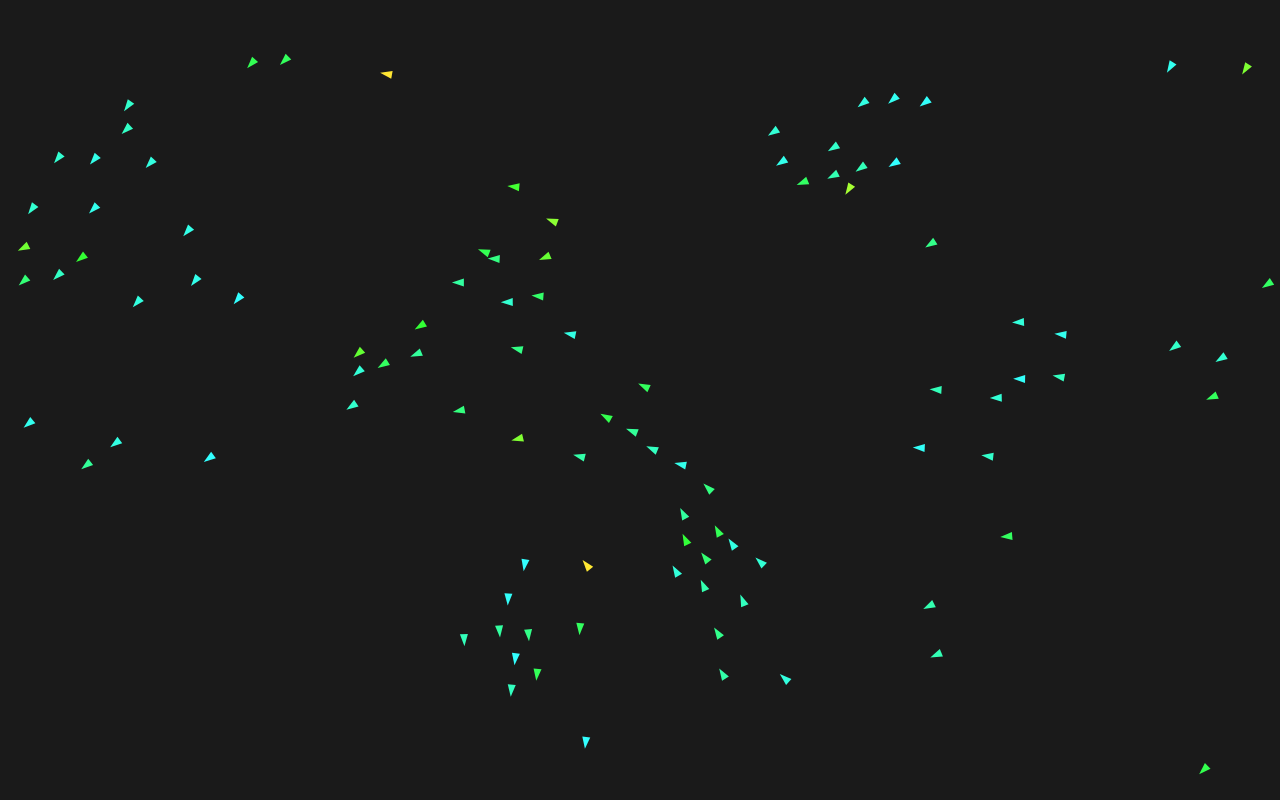
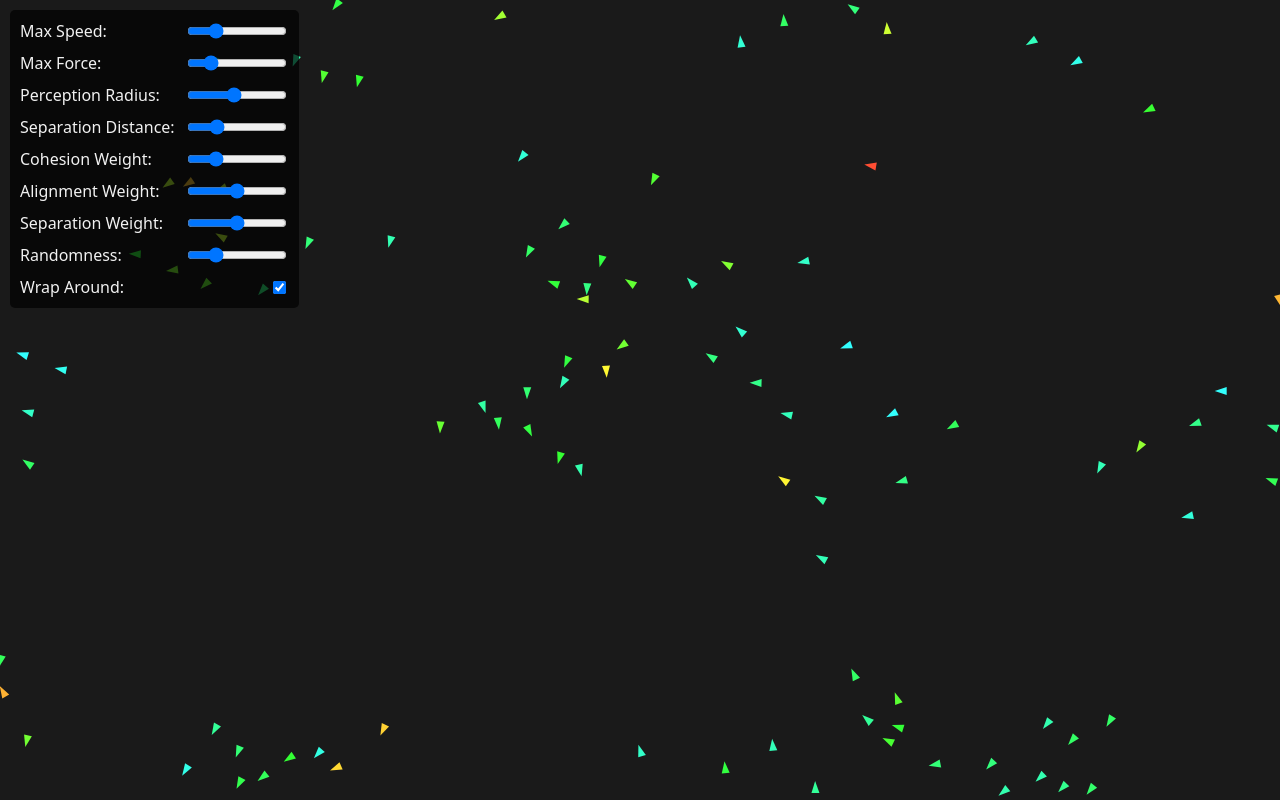
Before and after one commit to thinotmandresy/boids-ts, a website built with Vite: page index.html in a window 1280 px wide. Built offline with nearby package versions, Linux system fonts and the light colour scheme.

Commit message:
feat: add control UI

```diff
--- a/index.html
+++ b/index.html
@@ -8,6 +8,44 @@
   </head>
   <body>
     <canvas id="boids"></canvas>
+    <div class="controls">
+      <label>
+        Max Speed:
+        <input type="range" id="maxSpeed" min="1" max="5" step="0.1" value="2">
+      </label>
+      <label>
+        Max Force:
+        <input type="range" id="maxForce" min="0" max="0.5" step="0.01" value="0.1">
+      </label>
+      <label>
+        Perception Radius:
+        <input type="range" id="perceptionRadius" min="10" max="200" step="1" value="100">
+      </label>
+      <label>
+        Separation Distance:
+        <input type="range" id="separationDistance" min="5" max="100" step="1" value="30">
+      </label>
+      <label>
+        Cohesion Weight:
+        <input type="range" id="cohesionWeight" min="0" max="0.2" step="0.01" value="0.05">
+      </label>
+      <label>
+        Alignment Weight:
+        <input type="range" id="alignmentWeight" min="0" max="0.2" step="0.01" value="0.1">
+      </label>
+      <label>
+        Separation Weight:
+        <input type="range" id="separationWeight" min="0" max="0.3" step="0.01" value="0.15">
+      </label>
+      <label>
+        Randomness:
+        <input type="range" id="randomness" min="0" max="0.2" step="0.01" value="0.05">
+      </label>
+      <label>
+        Wrap Around:
+        <input type="checkbox" id="wrapAround" checked>
+      </label>
+    </div>
     <script type="module" src="/src/main.ts"></script>
   </body>
 </html>
--- /dev/null
+++ b/src/UIController.ts
@@ -0,0 +1,54 @@
+import Flock from "./Flock";
+
+export default class UIController {
+  private flock: Flock;
+  private settings: Settings;
+
+  constructor(flock: Flock, settings: Settings) {
+    this.flock = flock;
+    this.settings = settings;
+    this.setupEventListeners();
+  }
+
+  private setupEventListeners() {
+    const maxSpeedSlider = document.querySelector<HTMLInputElement>("#maxSpeed")!;
+    const maxForceSlider = document.querySelector<HTMLInputElement>("#maxForce")!;
+    const perceptionRadiusSlider = document.querySelector<HTMLInputElement>("#perceptionRadius")!;
+    const separationDistanceSlider = document.querySelector<HTMLInputElement>("#separationDistance")!;
+    const cohesionWeightSlider = document.querySelector<HTMLInputElement>("#cohesionWeight")!;
+    const alignmentWeightSlider = document.querySelector<HTMLInputElement>("#alignmentWeight")!;
+    const separationWeightSlider = document.querySelector<HTMLInputElement>("#separationWeight")!;
+    const randomnessSlider = document.querySelector<HTMLInputElement>("#randomness")!;
+
+    maxSpeedSlider.addEventListener("input", () => {
+      this.flock.boids.forEach((boid) => (boid.maxSpeed = Number(maxSpeedSlider.value)));
+      this.settings.maxSpeed = Number(maxSpeedSlider.value);
+    });
+    maxForceSlider.addEventListener("input", () => {
+      this.flock.boids.forEach((boid) => (boid.maxForce = Number(maxForceSlider.value)));
+      this.settings.maxForce = Number(maxForceSlider.value);
+    });
+    perceptionRadiusSlider.addEventListener("input", () => {
+      this.settings.perceptionRadius = Number(perceptionRadiusSlider.value);
+    });
+    separationDistanceSlider.addEventListener("input", () => {
+      this.settings.separationDistance = Number(separationDistanceSlider.value);
+    });
+    cohesionWeightSlider.addEventListener("input", () => {
+      this.settings.cohesionWeight = Number(cohesionWeightSlider.value);
+    });
+    alignmentWeightSlider.addEventListener("input", () => {
+      this.settings.alignmentWeight = Number(alignmentWeightSlider.value);
+    });
+    separationWeightSlider.addEventListener("input", () => {
+      this.settings.separationWeight = Number(separationWeightSlider.value);
+    });
+    randomnessSlider.addEventListener("input", () => {
+      this.settings.randomness = Number(randomnessSlider.value);
+    });
+  }
+
+  get wrapAround(): boolean {
+    return document.querySelector<HTMLInputElement>("#wrapAround")!.checked;
+  }
+}
--- a/src/main.ts
+++ b/src/main.ts
@@ -1,7 +1,8 @@
 import Flock from "./Flock";
 import Renderer from "./Renderer";
 import "./style.css";
-import { wrapAround } from "./utils/boundary-handlers";
+import UIController from "./UIController";
+import { wrapAround, bounceOffEdges } from "./utils/boundary-handlers";
 
 const canvas = document.querySelector<HTMLCanvasElement>("canvas#boids")!;
 const ctx = canvas.getContext("2d")!;
@@ -22,9 +23,10 @@ const settings: Settings = {
 
 const flock = new Flock(canvas, 100, settings);
 const renderer = new Renderer(ctx);
+const uiController = new UIController(flock, settings);
 
 (function animate() {
-  const boundaryHandler = wrapAround;
+  const boundaryHandler = uiController.wrapAround ? wrapAround : bounceOffEdges;
   flock.update(canvas, boundaryHandler);
   renderer.draw(flock.boids);
   requestAnimationFrame(animate);
--- a/src/style.css
+++ b/src/style.css
@@ -10,3 +10,30 @@ body {
 canvas {
   display: block;
 }
+
+.controls {
+  position: absolute;
+  top: 10px;
+  left: 10px;
+  background: rgba(0, 0, 0, 0.7);
+  padding: 10px;
+  border-radius: 5px;
+  display: flex;
+  flex-direction: column;
+  gap: 10px;
+}
+
+.controls label {
+  display: flex;
+  justify-content: space-between;
+  align-items: center;
+  gap: 10px;
+}
+
+.controls input[type="range"] {
+  width: 100px;
+}
+
+.controls input[type="checkbox"] {
+  margin-left: 5px;
+}
```
